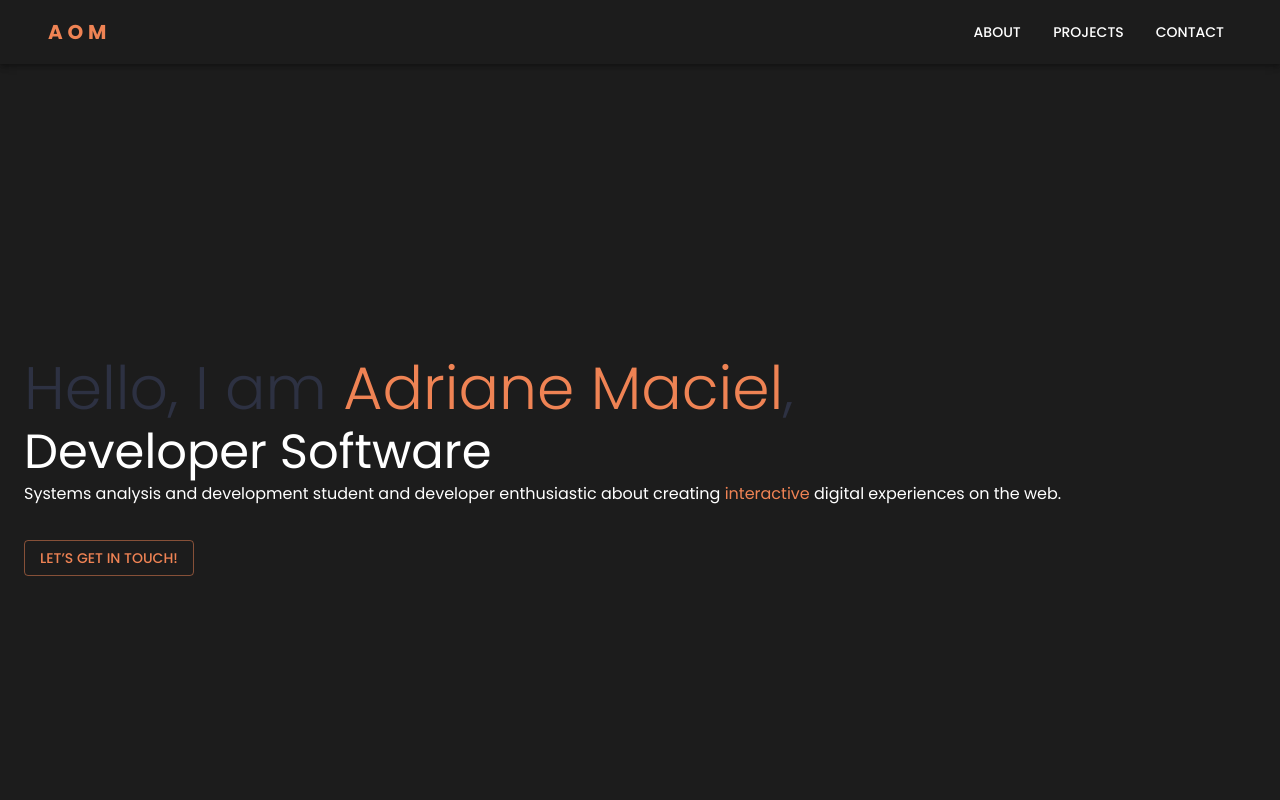
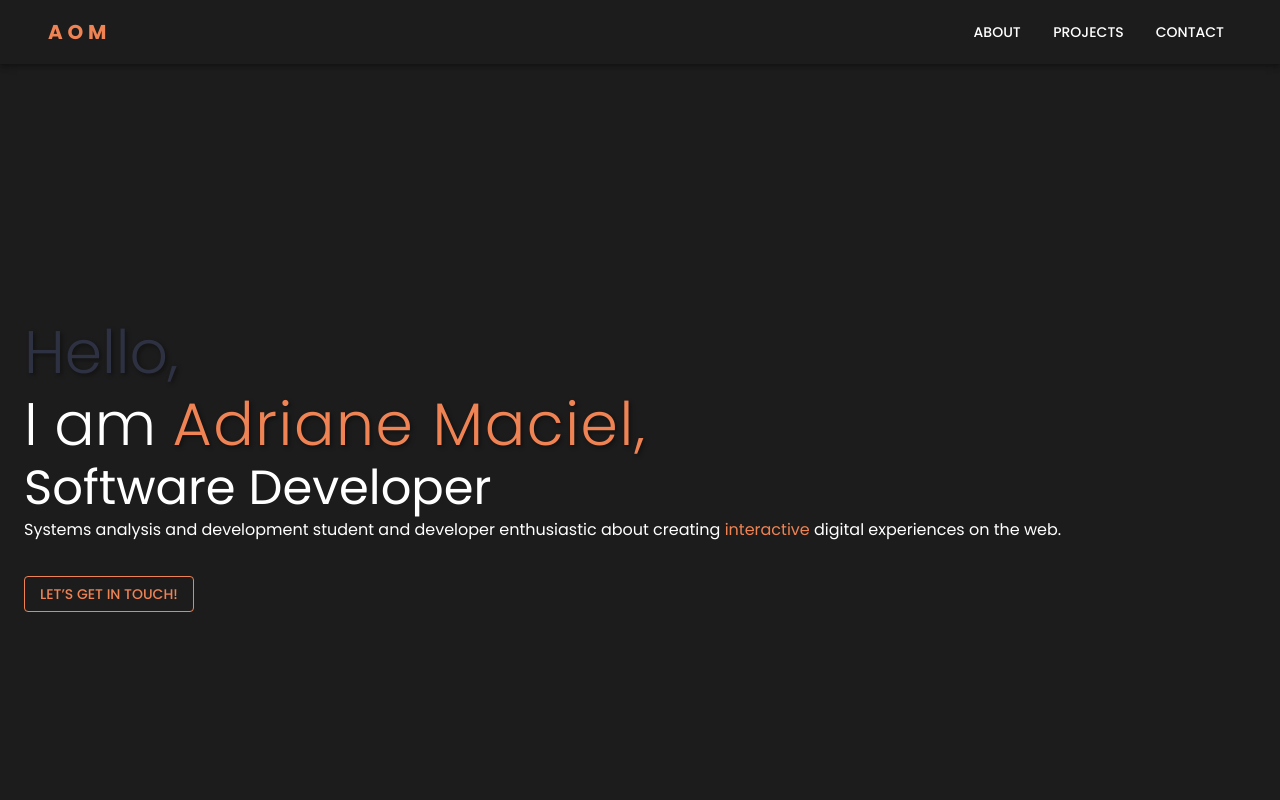
Before and after one commit to adrianemaciel/my-portfolio-react-2.0, a React (Vite) app: page / in a window 1280 px wide. Shown: the top 800 px of the page. Built offline with nearby package versions, Linux system fonts and the light colour scheme.

Commit message:
feat: add fade-in and slide animations to About section using framer-motion

```diff
--- /dev/null
+++ b/src/animations/animations.js
@@ -0,0 +1,9 @@
+export const fadeIn = {
+  hidden: { opacity: 0 },
+  visible: { opacity: 1, transition: { duration: 5 } },
+};
+
+export const slideIn = {
+  hidden: { y: 100, opacity: 0 },
+  visible: { y: 0, opacity: 1, transition: { duration: 2.5 } },
+};
--- a/src/pages/About.jsx
+++ b/src/pages/About.jsx
@@ -1,6 +1,11 @@
 import { Box, Typography, Button, Container } from "@mui/material";
+import { useTheme } from "@mui/material/styles";
+import { motion } from "framer-motion";
+import { fadeIn, slideIn } from "../animations/animations";
 
 const About = () => {
+  const theme = useTheme();
+
   return (
     <Container maxWidth="xl">
       <Box
@@ -10,20 +15,67 @@ const About = () => {
         justifyContent="center"
         height="100vh"
       >
-        <Typography variant="h2" color="primary">
-          Hello, I am <span style={{ color: "#EF8354" }}>Adriane Maciel</span>,
+        <motion.div initial="hidden" animate="visible" variants={fadeIn}>
+          <Typography
+            variant="h2"
+            sx={{
+              color: theme.palette.primary.main,
+              textShadow: "2px 2px 4px rgba(0, 0, 0, 0.4)",
+            }}
+          >
+            Hello,
           </Typography>
-        <Typography variant="h3" color="text.primary">
-          Developer Software
+        </motion.div>
+
+        <motion.div initial="hidden" animate="visible" variants={slideIn}>
+          <Typography variant="h2" sx={{ color: theme.palette.text.primary }}>
+            I am{" "}
+            <Box
+              component="span"
+              sx={{
+                color: theme.palette.secondary.main,
+                textShadow: "2px 2px 4px rgba(0, 0, 0, 0.4)",
+                letterSpacing: "0.1rem",
+              }}
+            >
+              Adriane Maciel,
+            </Box>
           </Typography>
-        <Typography variant="subtitle1" color="text.secondary">
+        </motion.div>
+
+        <motion.div initial="hidden" animate="visible" variants={slideIn}>
+          <Typography variant="h3" sx={{ color: theme.palette.text.primary }}>
+            Software Developer
+          </Typography>
+        </motion.div>
+
+        <motion.div initial="hidden" animate="visible" variants={slideIn}>
+          <Typography
+            variant="subtitle1"
+            sx={{ color: theme.palette.text.secondary }}
+          >
             Systems analysis and development student and developer enthusiastic
-          about creating <span style={{ color: "#EF8354" }}>interactive</span>{" "}
+            about creating{" "}
+            <Box component="span" sx={{ color: theme.palette.secondary.main }}>
+              interactive{" "}
+            </Box>
             digital experiences on the web.
           </Typography>
-        <Button variant="outlined" color="secondary" sx={{ mt: 4 }}>
+        </motion.div>
+
+        <motion.div initial="hidden" animate="visible" variants={slideIn}>
+          <Button
+            variant="outlined"
+            color="secondary"
+            sx={{
+              mt: 4,
+              borderColor: theme.palette.secondary.main,
+              color: theme.palette.secondary.main,
+            }}
+          >
             Let’s get in touch!
           </Button>
+        </motion.div>
       </Box>
     </Container>
   );
```
Lines whose indentation alone changed are shown as unchanged.
